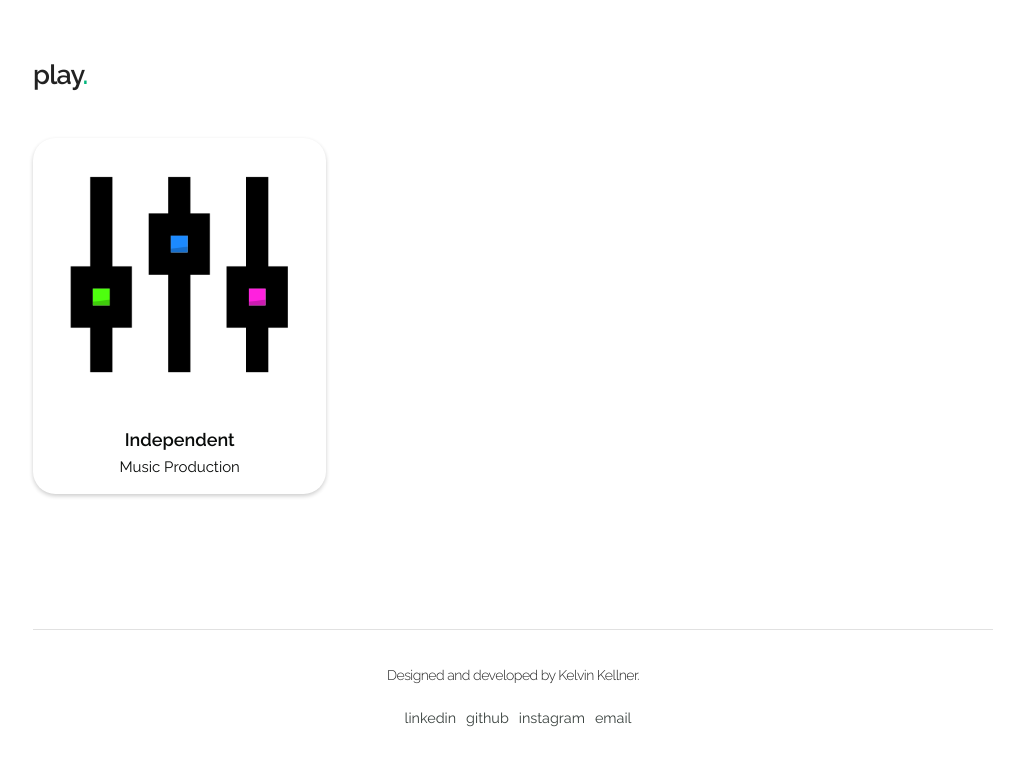
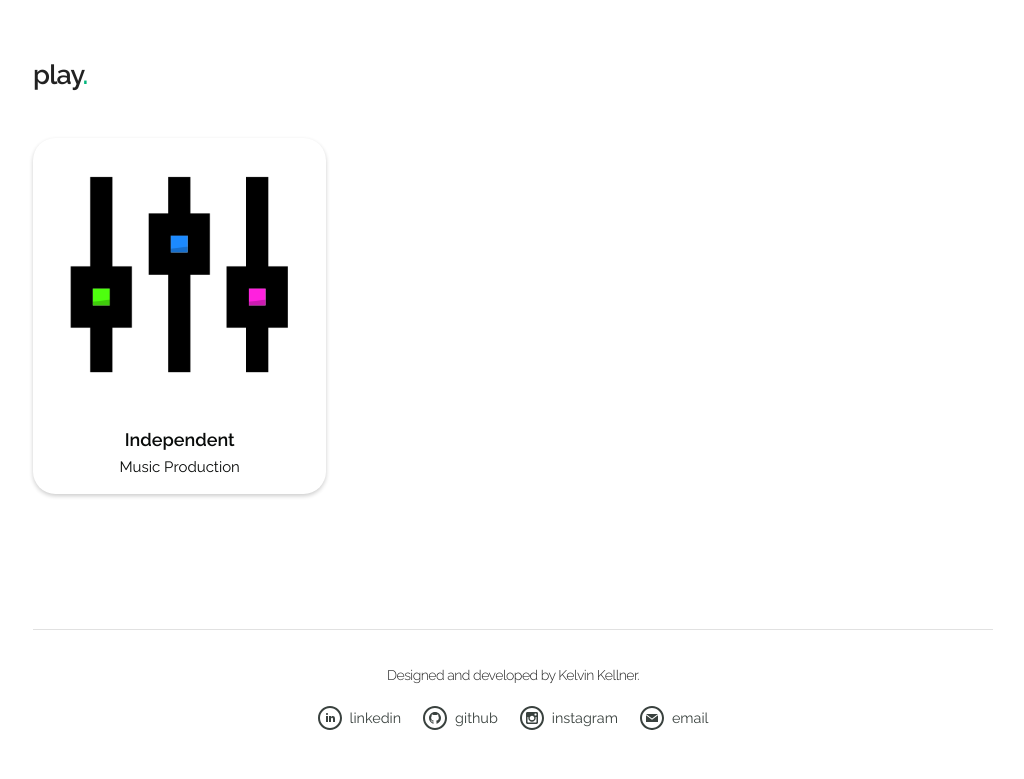
Before and after one commit to kelvinkellner/portfolio-2020, a plain HTML site: page index.html in a window 1280 px wide. Shown: the part 1504-2283 px from the top of the page, without its empty margins (127-1151 px from the left). Drawn offline with Linux system fonts and the light colour scheme.

Commit message:
Added svg icons with footer links. Changed title to match branding.

```diff
--- a/css/styles.css
+++ b/css/styles.css
@@ -95,6 +95,10 @@ p {
     margin-bottom: 1em;
 }
 
+path {
+    fill: var(--off-color);
+}
+
 @media screen and (max-width: 800px) {
     .cards {
         grid-template-columns: repeat(2, 1fr);
--- a/index.html
+++ b/index.html
@@ -5,7 +5,7 @@
   <!-- Basic Page Needs
   –––––––––––––––––––––––––––––––––––––––––––––––––– -->
   <meta charset="utf-8">
-  <title>Kelvin Kellner</title>
+  <title>kelvin_kellner.</title>
   <meta name="description" content="Passionate about learning and creating.">
   <meta name="author" content="Kelvin Kellner">
 
@@ -119,10 +119,18 @@
       <hr>
       <h5 style="text-align: center; font-size: 1.4rem;">Designed and developed by Kelvin Kellner.</h5>
       <ul class="nav" style="width: 100%; display: flex; justify-content: center; font-size: 1.2rem;">
-        <li class="nav-item"><a href="https://www.linkedin.com/in/kelvinkellner/" target="_blank">linkedin</a></li>
-        <li class="nav-item"><a href="https://github.com/kelvinkellner" target="_blank">github</a></li>
-        <li class="nav-item"><a href="https://instagram.com/k.godless/" target="_blank">instagram</a></li>
-        <li class="nav-item"><a href="mailto:kelvinkellner123@gmail.com" target="_blank">email</a></li>
+        <a href="https://www.linkedin.com/in/kelvinkellner/" target="_blank">
+          <svg xmlns="http://www.w3.org/2000/svg" width="24" height="24" viewBox="0 0 24 24" style="margin: 0 -2px 0 0"><path d="M12 2c5.514 0 10 4.486 10 10s-4.486 10-10 10-10-4.486-10-10 4.486-10 10-10zm0-2c-6.627 0-12 5.373-12 12s5.373 12 12 12 12-5.373 12-12-5.373-12-12-12zm-2 8c0 .557-.447 1.008-1 1.008s-1-.45-1-1.008c0-.557.447-1.008 1-1.008s1 .452 1 1.008zm0 2h-2v6h2v-6zm3 0h-2v6h2v-2.861c0-1.722 2.002-1.881 2.002 0v2.861h1.998v-3.359c0-3.284-3.128-3.164-4-1.548v-1.093z"/></svg>
+          <li class="nav-item">linkedin</a></li>
+        <a href="https://github.com/kelvinkellner" target="_blank">
+          <svg xmlns="http://www.w3.org/2000/svg" width="24" height="24" viewBox="0 0 24 24" style="margin: 0 -2px 0 22px"><path d="M12 2c5.514 0 10 4.486 10 10s-4.486 10-10 10-10-4.486-10-10 4.486-10 10-10zm0-2c-6.627 0-12 5.373-12 12s5.373 12 12 12 12-5.373 12-12-5.373-12-12-12zm0 6c-3.313 0-6 2.686-6 6 0 2.651 1.719 4.9 4.104 5.693.3.056.396-.13.396-.289v-1.117c-1.669.363-2.017-.707-2.017-.707-.272-.693-.666-.878-.666-.878-.544-.373.041-.365.041-.365.603.042.92.619.92.619.535.917 1.403.652 1.746.499.054-.388.209-.652.381-.802-1.333-.152-2.733-.667-2.733-2.965 0-.655.234-1.19.618-1.61-.062-.153-.268-.764.058-1.59 0 0 .504-.161 1.65.615.479-.133.992-.199 1.502-.202.51.002 1.023.069 1.503.202 1.146-.776 1.648-.615 1.648-.615.327.826.121 1.437.06 1.588.385.42.617.955.617 1.61 0 2.305-1.404 2.812-2.74 2.96.216.186.412.551.412 1.111v1.646c0 .16.096.347.4.288 2.383-.793 4.1-3.041 4.1-5.691 0-3.314-2.687-6-6-6z"/></svg>
+          <li class="nav-item">github</a></li>
+        <a href="https://instagram.com/k.godless/" target="_blank">
+          <svg xmlns="http://www.w3.org/2000/svg" width="24" height="24" viewBox="0 0 24 24" style="margin: 0 -2px 0 22px"><path d="M12 2c5.514 0 10 4.486 10 10s-4.486 10-10 10-10-4.486-10-10 4.486-10 10-10zm0-2c-6.627 0-12 5.373-12 12s5.373 12 12 12 12-5.373 12-12-5.373-12-12-12zm4.615 6h-9.23c-.766 0-1.385.62-1.385 1.384v9.23c0 .766.619 1.386 1.385 1.386h9.23c.766 0 1.385-.62 1.385-1.385v-9.23c0-.765-.619-1.385-1.385-1.385zm-4.615 3.693c1.274 0 2.309 1.032 2.309 2.307s-1.035 2.307-2.309 2.307-2.307-1.033-2.307-2.307 1.033-2.307 2.307-2.307zm4.5 6.346c0 .255-.207.461-.461.461h-8.078c-.254 0-.461-.207-.461-.461v-5.039h.949c-.045.158-.078.32-.102.486-.023.168-.038.339-.038.514 0 2.04 1.652 3.693 3.691 3.693s3.691-1.653 3.691-3.693c0-.174-.015-.346-.039-.514-.023-.166-.058-.328-.102-.486h.95v5.039zm0-6.991c0 .255-.207.462-.461.462h-1.088c-.256 0-.461-.208-.461-.462v-1.087c0-.255.205-.461.461-.461h1.088c.254 0 .461.207.461.461v1.087z"/></svg>
+          <li class="nav-item">instagram</a></li>
+        <a href="mailto:kelvinkellner123@gmail.com" target="_blank">
+          <svg xmlns="http://www.w3.org/2000/svg" width="24" height="24" viewBox="0 0 24 24" style="margin: 0 -2px 0 22px"><path d="M12 2.02c5.514 0 10 4.486 10 10s-4.486 10-10 10-10-4.486-10-10 4.486-10 10-10zm0-2c-6.627 0-12 5.373-12 12s5.373 12 12 12 12-5.373 12-12-5.373-12-12-12zm0 12.55l-5.992-4.57h11.983l-5.991 4.57zm0 1.288l-6-4.629v6.771h12v-6.771l-6 4.629z"/></svg>
+          <li class="nav-item">email</a></li>
       </ul>
     </div>
   </div>
```
